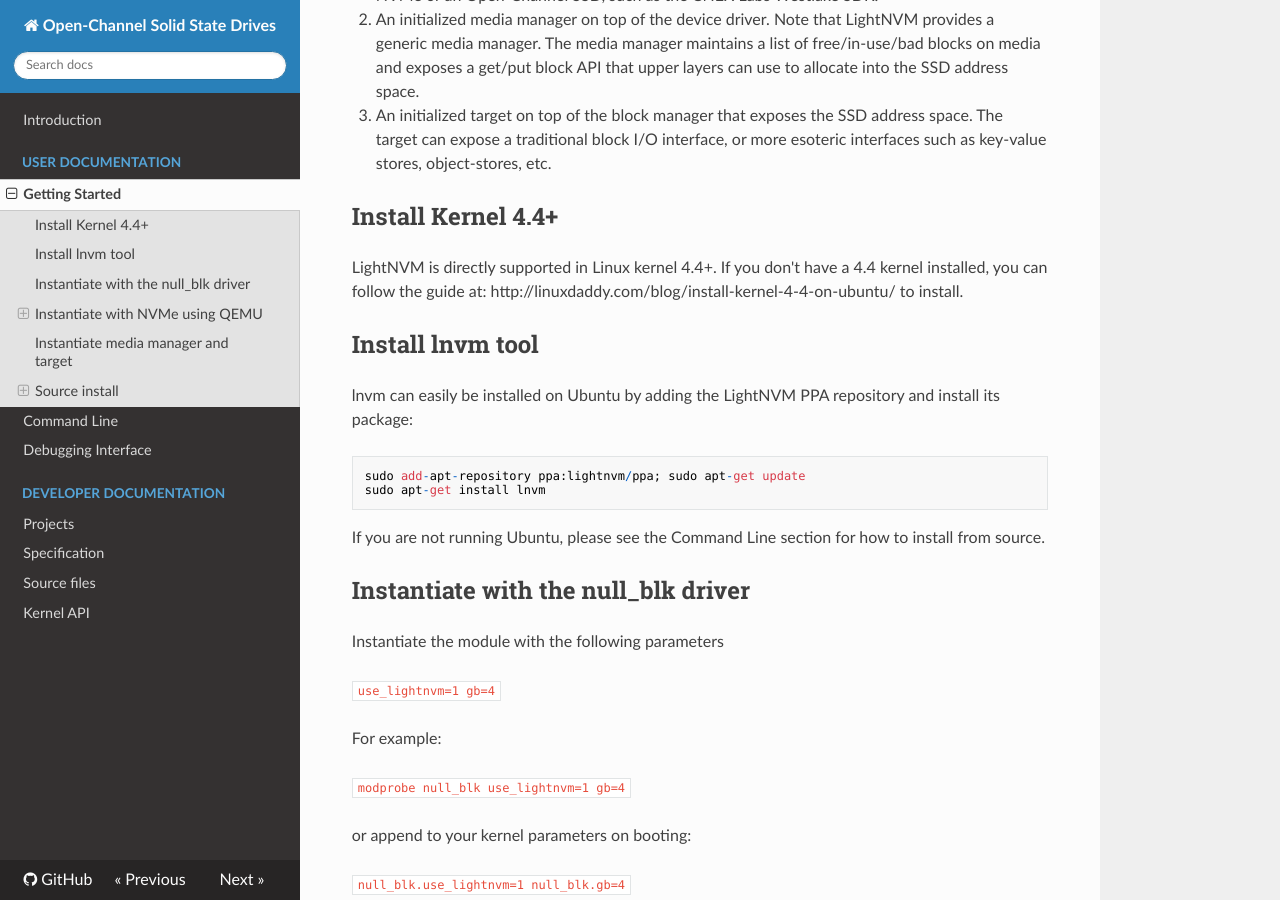
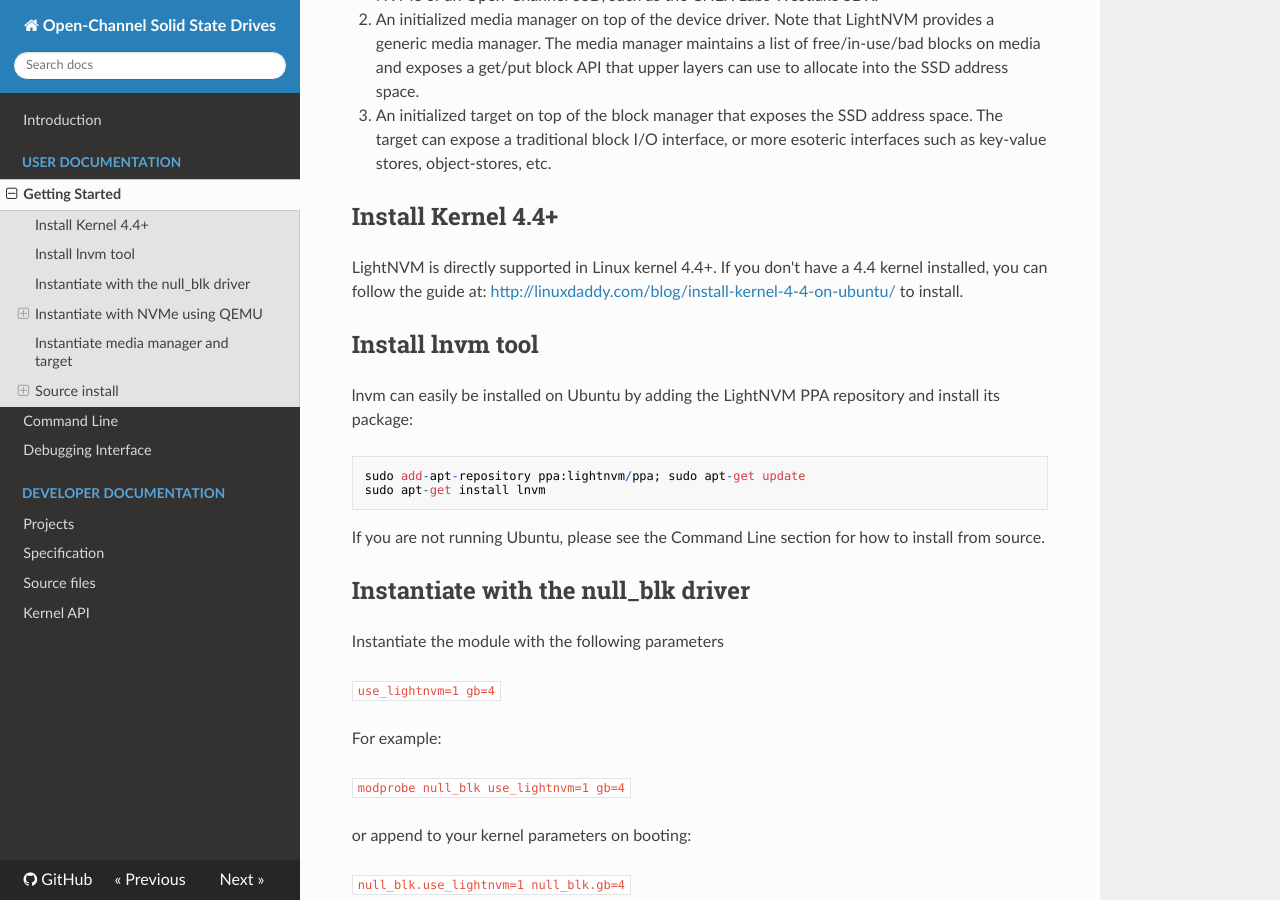
Before and after one commit to OpenChannelSSD/documentation, an MkDocs documentation site: the page built from docs/gettingstarted.md, in a window 1280 px wide and 900 px high, scrolled down 344 px. Built offline with MkDocs 1.6.1, drawn with Linux system fonts in a browser that asks for light colours; nearby versions of some CDN libraries; old or Windows-style settings are respelled for this version of MkDocs; part of the change alters nothing that is shown.

```diff
--- a/docs/gettingstarted.md
+++ b/docs/gettingstarted.md
@@ -17,7 +17,7 @@ interfaces such as key-value stores, object-stores, etc.
 
 ## Install Kernel 4.4+
 
-LightNVM is directly supported in Linux kernel 4.4+. If you don't have a 4.4 kernel installed, you can follow the guide at: http://linuxdaddy.com/blog/install-kernel-4-4-on-ubuntu/ to install.
+LightNVM is directly supported in Linux kernel 4.4+. If you don't have a 4.4 kernel installed, you can follow the guide at: [http://linuxdaddy.com/blog/install-kernel-4-4-on-ubuntu/](http://linuxdaddy.com/blog/install-kernel-4-4-on-ubuntu/) to install.
 
 ## Install lnvm tool
 
```
